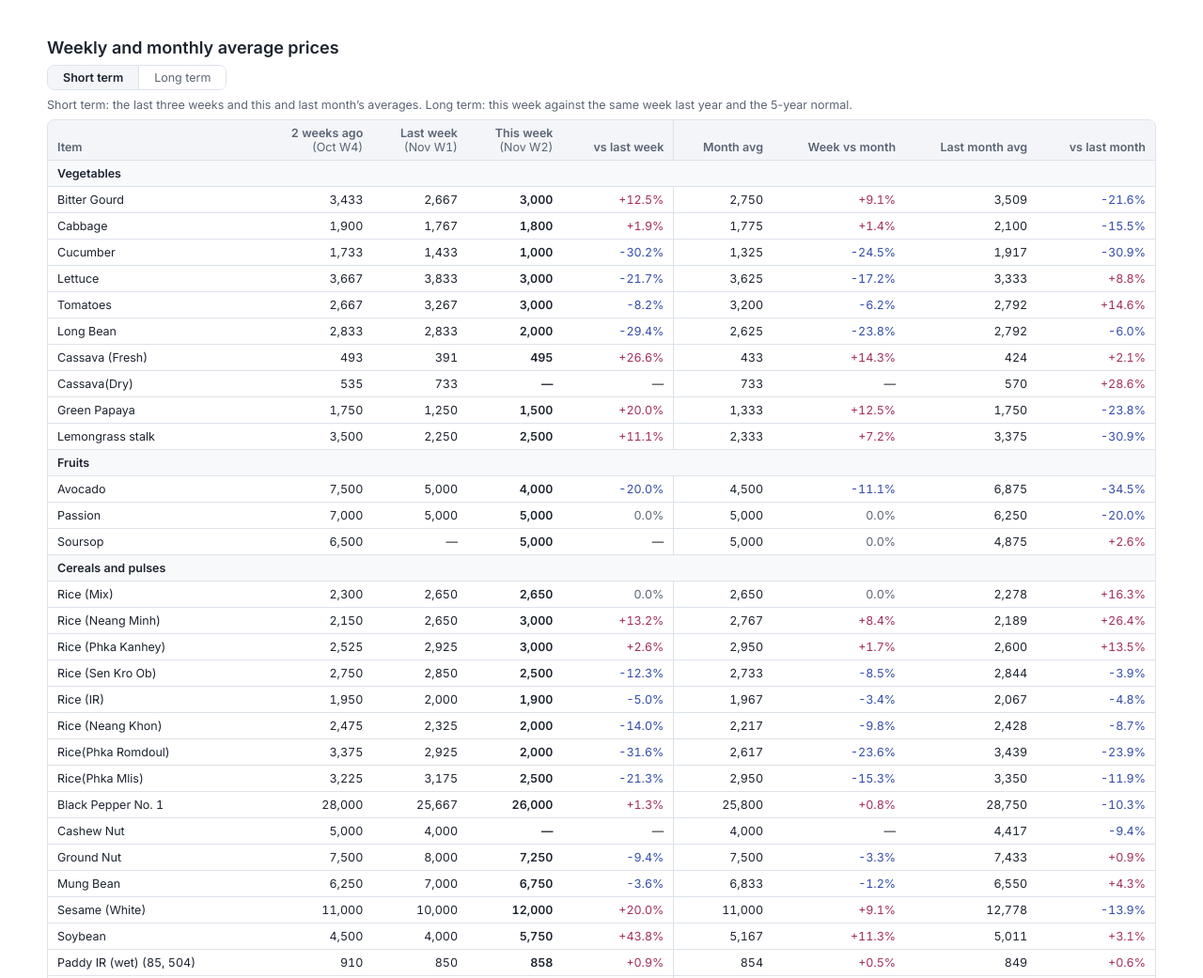
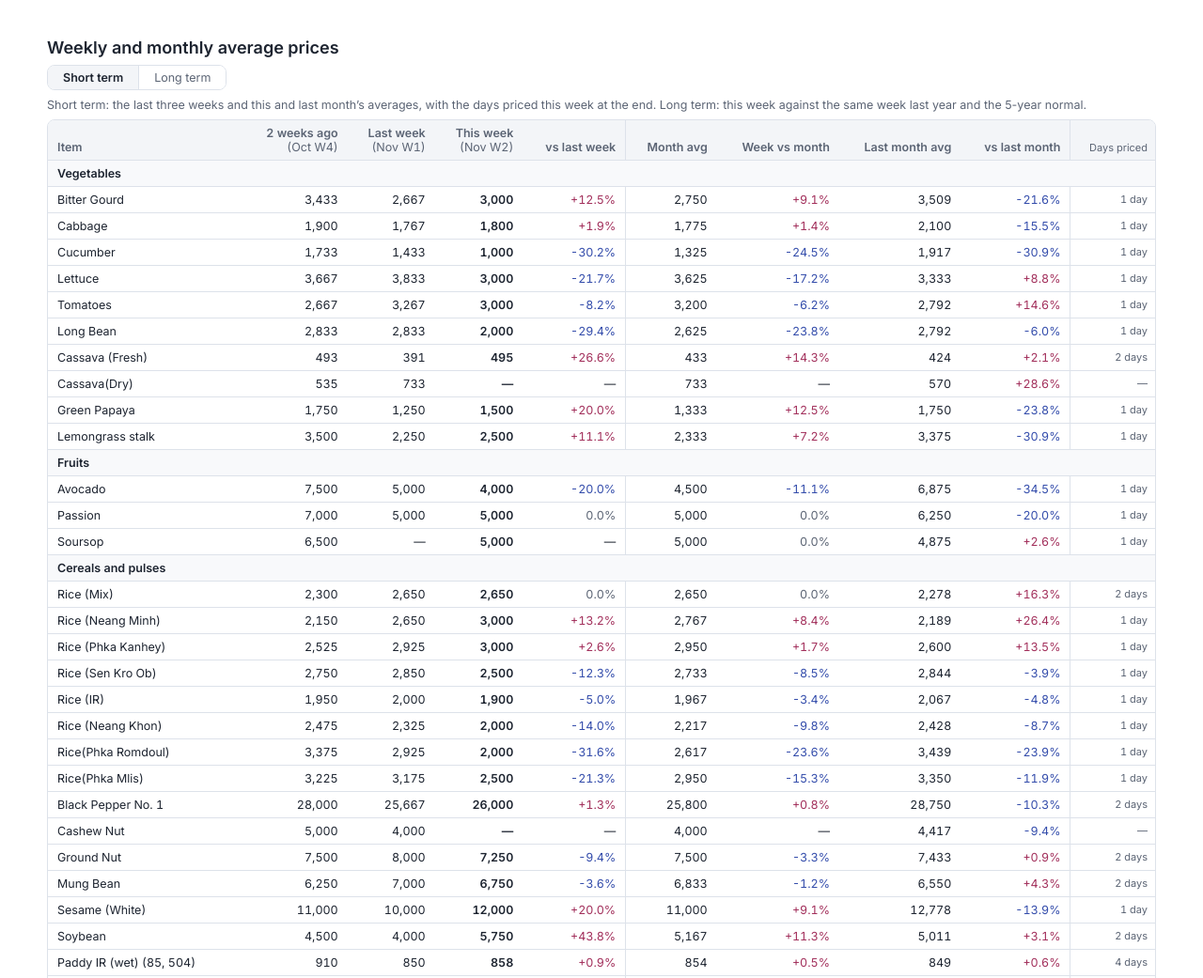
Before and after one commit to economic-angel/cambodia-weekly-prices, a plain HTML site: page index.html in a window 1280 px wide. Shown: the part 1403-2444 px from the top of the page at 94% size. Drawn offline with nearby package versions, Linux system fonts and the light colour scheme; a web font is replaced by a local one.

Commit message:
Show days priced at the end of the short-term view in small type
Co-Authored-By: Claude Opus 5.5 <noreply@anthropic.com>
Claude-Session: https://claude.ai/code/session_01A2FEqgWKcrdBnzg4L6CqiX

```diff
--- a/index.html
+++ b/index.html
@@ -106,6 +106,7 @@ html,body { margin:0; background:var(--color-bg); color:var(--color-fg); font-si
 .pw-tvbtn:focus-visible { outline: 2px solid var(--pw-down); outline-offset: -2px; }
 .pw-table.pw-v-short .pw-c-l, .pw-table.pw-v-long .pw-c-s { display: none; }
 .pw-table.pw-v-long td.pw-c-l.pw-sep:nth-child(n), .pw-table.pw-v-long th.pw-c-l.pw-sep { border-left: 1px solid var(--color-border-line); }
+.pw-table th.pw-days, .pw-table td.pw-days { font-size: 11px; color: var(--color-fg-muted); font-weight: 400; padding-left: 8px; padding-right: 8px; }
 
 </style>
 <script src="https://cdnjs.cloudflare.com/ajax/libs/d3/7.8.5/d3.min.js"></script>
@@ -166,7 +167,7 @@ html,body { margin:0; background:var(--color-bg); color:var(--color-fg); font-si
       <button type="button" class="pw-tvbtn" data-tview="short" aria-pressed="true"><span data-l="ko" lang="ko">단기</span><span data-l="en" lang="en" hidden>Short term</span><span data-l="km" lang="km" hidden>រយៈពេលខ្លី</span></button>
       <button type="button" class="pw-tvbtn" data-tview="long" aria-pressed="false"><span data-l="ko" lang="ko">장기</span><span data-l="en" lang="en" hidden>Long term</span><span data-l="km" lang="km" hidden>រយៈពេលវែង</span></button>
     </div>
-    <p class="pw-note"><span data-l="ko" lang="ko">단기: 2주 전·전주·금주와 이번 달·전월 평균 비교 / 장기: 금주를 전년 같은 주와 평년(5년)과 비교</span><span data-l="en" lang="en" hidden>Short term: the last three weeks and this and last month’s averages. Long term: this week against the same week last year and the 5-year normal.</span><span data-l="km" lang="km" hidden>រយៈពេលខ្លី៖ ៣សប្តាហ៍ចុងក្រោយ និងមធ្យមខែនេះ/ខែមុន។ រយៈពេលវែង៖ សប្តាហ៍នេះធៀបនឹងសប្តាហ៍ដូចគ្នាឆ្នាំមុន និងមធ្យម៥ឆ្នាំ។</span></p>
+    <p class="pw-note"><span data-l="ko" lang="ko">단기: 2주 전·전주·금주와 이번 달·전월 평균 비교(끝 열은 금주 조사일수) / 장기: 금주를 전년 같은 주와 평년(5년)과 비교</span><span data-l="en" lang="en" hidden>Short term: the last three weeks and this and last month’s averages, with the days priced this week at the end. Long term: this week against the same week last year and the 5-year normal.</span><span data-l="km" lang="km" hidden>រយៈពេលខ្លី៖ ៣សប្តាហ៍ចុងក្រោយ និងមធ្យមខែនេះ/ខែមុន (ជួរចុងក្រោយ៖ ចំនួនថ្ងៃប្រមូលតម្លៃ)។ រយៈពេលវែង៖ សប្តាហ៍នេះធៀបនឹងសប្តាហ៍ដូចគ្នាឆ្នាំមុន និងមធ្យម៥ឆ្នាំ។</span></p>
     <div class="pw-tablewrap">
       <table class="pw-table pw-v-short" id="price-grid" data-source="cmp" data-row-key="key">
         <thead>
@@ -184,7 +185,7 @@ html,body { margin:0; background:var(--color-bg); color:var(--color-fg); font-si
 <th data-field="yoy" class="pw-c-l"><span data-l="ko" lang="ko">전년 대비</span><span data-l="en" lang="en" hidden>vs last year</span><span data-l="km" lang="km" hidden>ធៀបឆ្នាំមុន</span></th>
 <th data-field="normal" class="pw-c-l"><span data-l="ko" lang="ko">평년</span><span data-l="en" lang="en" hidden>5-year normal</span><span data-l="km" lang="km" hidden>មធ្យម៥ឆ្នាំ</span></th>
 <th data-field="vsn" class="pw-c-l"><span data-l="ko" lang="ko">평년 대비</span><span data-l="en" lang="en" hidden>vs normal</span><span data-l="km" lang="km" hidden>ធៀបមធ្យម៥ឆ្នាំ</span></th>
-<th data-field="days" class="pw-c-l pw-sep"><span data-l="ko" lang="ko">금주 조사일수</span><span data-l="en" lang="en" hidden>Days priced</span><span data-l="km" lang="km" hidden>ចំនួនថ្ងៃប្រមូលតម្លៃ</span></th>
+<th data-field="days" class="pw-c-s pw-sep pw-days"><span data-l="ko" lang="ko">조사일수</span><span data-l="en" lang="en" hidden>Days priced</span><span data-l="km" lang="km" hidden>ចំនួនថ្ងៃប្រមូលតម្លៃ</span></th>
           </tr>
         </thead>
         <tbody data-draw="tbody"></tbody>
@@ -500,7 +501,7 @@ dash.calc('summary', {
     tb.replaceChildren();
     if (!rows) return;
     let cat = null;
-    const cols = [['prev2', fmt, '', 's'], ['prev', fmt, '', 's'], ['cur', fmt, 'pw-cur', 'b'], ['wow', fp, 'chg', 's'], ['m_cur', fmt, 'pw-sep', 's'], ['vsm', fp, 'chg', 's'], ['m_prev', fmt, '', 's'], ['mom', fp, 'chg', 's'], ['ly', fmt, 'pw-sep', 'l'], ['yoy', fp, 'chg', 'l'], ['normal', fmt, '', 'l'], ['vsn', fp, 'chg', 'l'], ['days', days, 'pw-sep', 'l']];
+    const cols = [['prev2', fmt, '', 's'], ['prev', fmt, '', 's'], ['cur', fmt, 'pw-cur', 'b'], ['wow', fp, 'chg', 's'], ['m_cur', fmt, 'pw-sep', 's'], ['vsm', fp, 'chg', 's'], ['m_prev', fmt, '', 's'], ['mom', fp, 'chg', 's'], ['ly', fmt, 'pw-sep', 'l'], ['yoy', fp, 'chg', 'l'], ['normal', fmt, '', 'l'], ['vsn', fp, 'chg', 'l'], ['days', days, 'pw-sep pw-days', 's']];
     const view = params().tview === 'long' ? 'l' : 's';
     const ncols = 1 + cols.filter((c) => c[3] === 'b' || c[3] === view).length;
     for (const r of rows) {
```
Also changed, not shown: site/template.html (+4 -3 lines).
